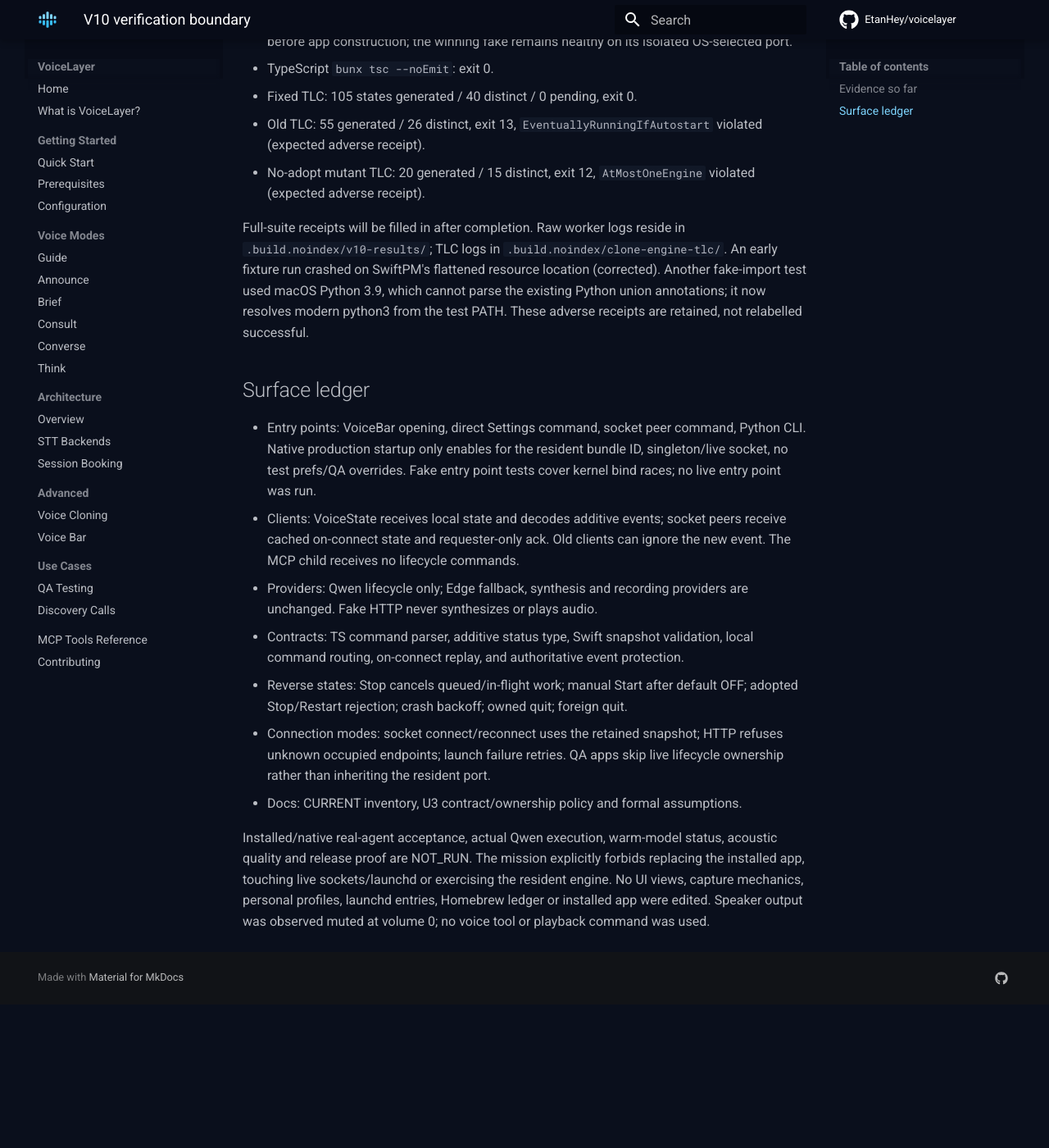
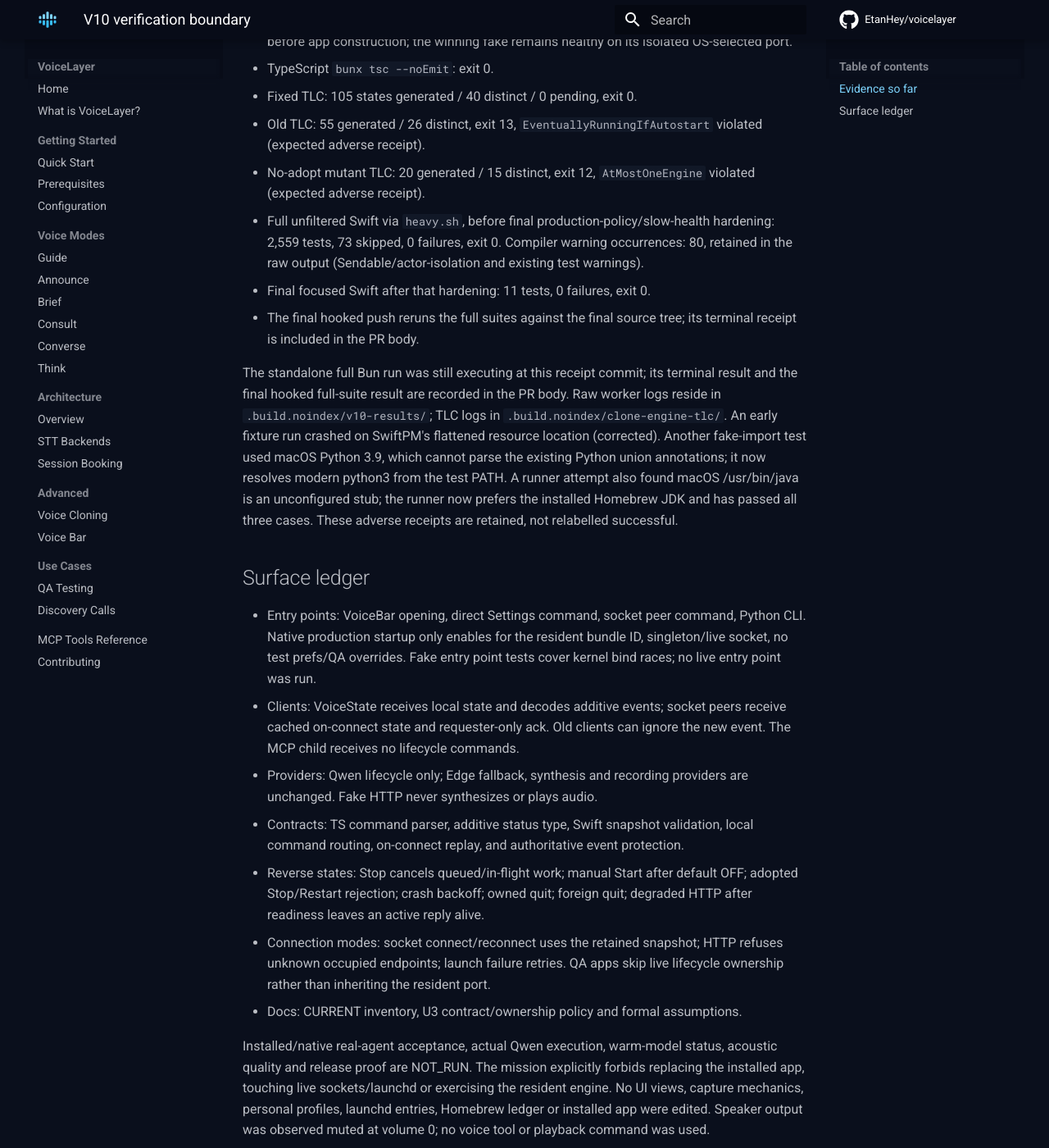
Before and after one commit to EtanHey/voicelayer, an MkDocs documentation site: the page built from docs/clone-engine/VERIFICATION.md, in a window 1280 px wide and 1400 px high, scrolled down 428 px. Shown: the whole window at 82% size. Built offline with MkDocs 1.6.1 and Material for MkDocs 9.7.7, drawn with Linux system fonts in a browser that asks for light colours; comment, search, counter and statistics services are not loaded; before the commit the page ends 1653 px from its top, so only the background shows below that.

Commit message:
fix(clone): preserve active replies across missed health polls
Keep the startup deadline separate from health degradation after readiness. Reuse the resident socket policy to exclude QA factories, prefer the installed JDK, and record bounded verification evidence.

Co-Authored-By: GPT-6.1 Sol <noreply@openai.com>

```diff
--- a/docs/clone-engine/VERIFICATION.md
+++ b/docs/clone-engine/VERIFICATION.md
@@ -18,11 +18,21 @@ Owner/reviewer: dictation lead. No reviewer was spawned by the worker.
 - No-adopt mutant TLC: 20 generated / 15 distinct, exit 12,
   `AtMostOneEngine` violated (expected adverse receipt).
 
-Full-suite receipts will be filled in after completion. Raw worker logs reside in
+- Full unfiltered Swift via `heavy.sh`, before final production-policy/slow-health hardening:
+  2,559 tests, 73 skipped, 0 failures, exit 0. Compiler warning occurrences: 80,
+  retained in the raw output (Sendable/actor-isolation and existing test warnings).
+- Final focused Swift after that hardening: 11 tests, 0 failures, exit 0.
+- The final hooked push reruns the full suites against the final source tree;
+  its terminal receipt is included in the PR body.
+
+The standalone full Bun run was still executing at this receipt commit; its
+terminal result and the final hooked full-suite result are recorded in the PR body. Raw worker logs reside in
 `.build.noindex/v10-results/`; TLC logs in `.build.noindex/clone-engine-tlc/`.
 An early fixture run crashed on SwiftPM's flattened resource location (corrected).
 Another fake-import test used macOS Python 3.9, which cannot parse the existing
 Python union annotations; it now resolves modern python3 from the test PATH.
+A runner attempt also found macOS /usr/bin/java is an unconfigured stub; the
+runner now prefers the installed Homebrew JDK and has passed all three cases.
 These adverse receipts are retained, not relabelled successful.
 
 ## Surface ledger
@@ -39,7 +49,7 @@ These adverse receipts are retained, not relabelled successful.
 - Contracts: TS command parser, additive status type, Swift snapshot validation,
   local command routing, on-connect replay, and authoritative event protection.
 - Reverse states: Stop cancels queued/in-flight work; manual Start after default
-  OFF; adopted Stop/Restart rejection; crash backoff; owned quit; foreign quit.
+  OFF; adopted Stop/Restart rejection; crash backoff; owned quit; foreign quit; degraded HTTP after readiness leaves an active reply alive.
 - Connection modes: socket connect/reconnect uses the retained snapshot; HTTP
   refuses unknown occupied endpoints; launch failure retries. QA apps skip live
   lifecycle ownership rather than inheriting the resident port.
```
Also changed, not shown: docs/clone-engine/README.md (+6 -2 lines), 4 other files.
